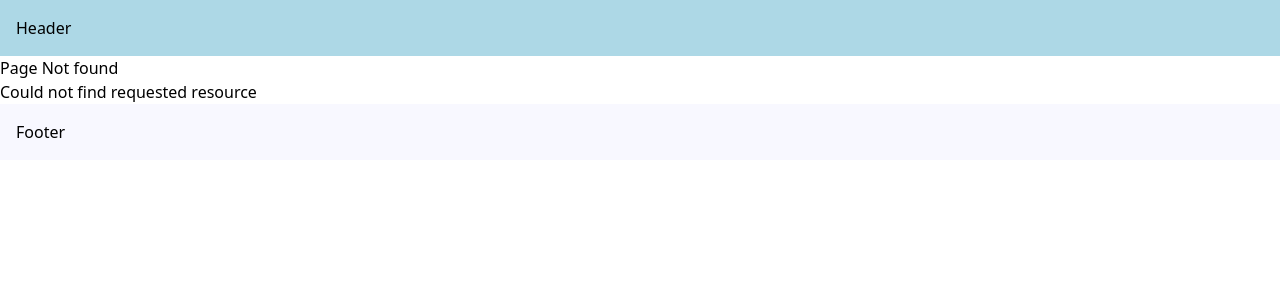
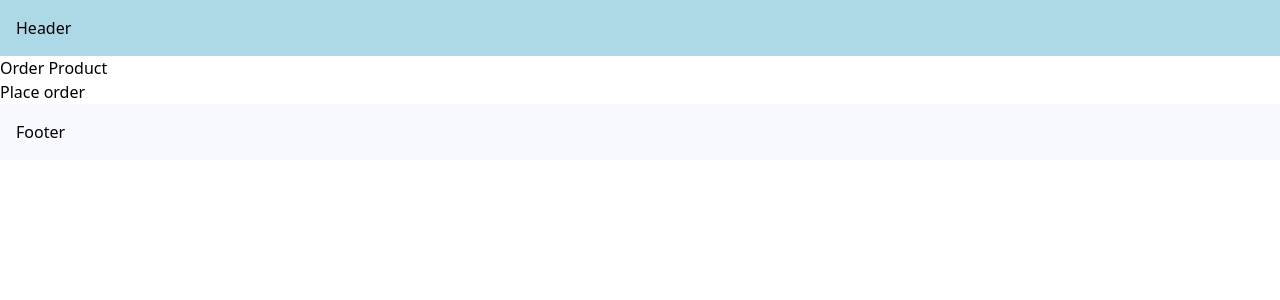
Before and after one commit to anythinglord/next-course, a Next.js app: page /order-product in a window 1280 px wide. Before the commit this address had no page. Shown: the top 300 px of the page. Built offline with nearby package versions, Linux system fonts and the light colour scheme.

Commit message:
navigate programmatically

```diff
--- /dev/null
+++ b/src/app/order-product/page.tsx
@@ -0,0 +1,18 @@
+"use client"
+import { useRouter } from "next/navigation"
+
+export default function OrderProduct(){
+
+    const router = useRouter();
+    const handleClick = () => {
+        router.push("/")
+    }
+
+    return(
+        <>
+            <h1>Order Product</h1>
+            <button onClick={handleClick}>Place order</button>
+        </>
+    )
+
+}
```
